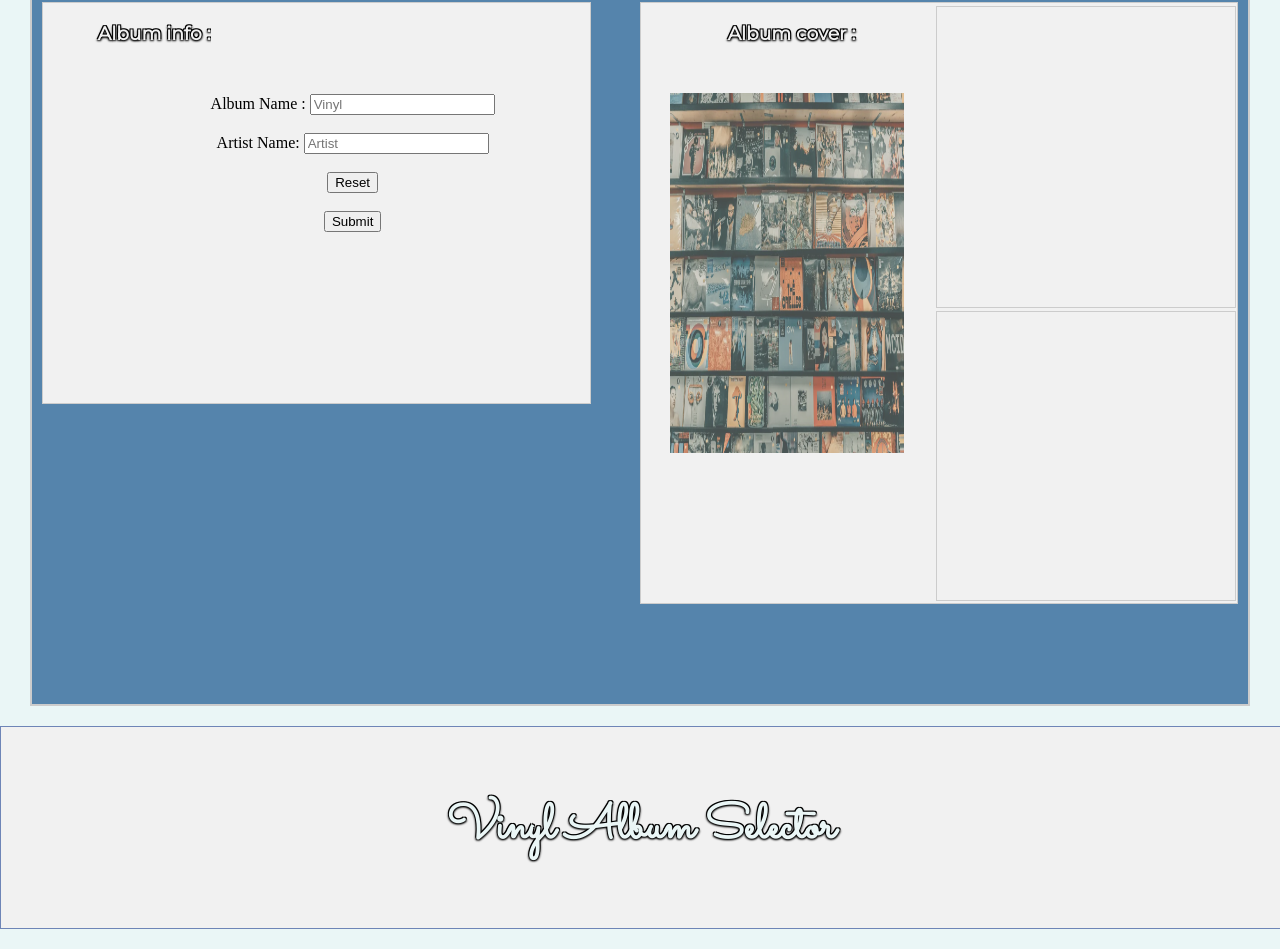
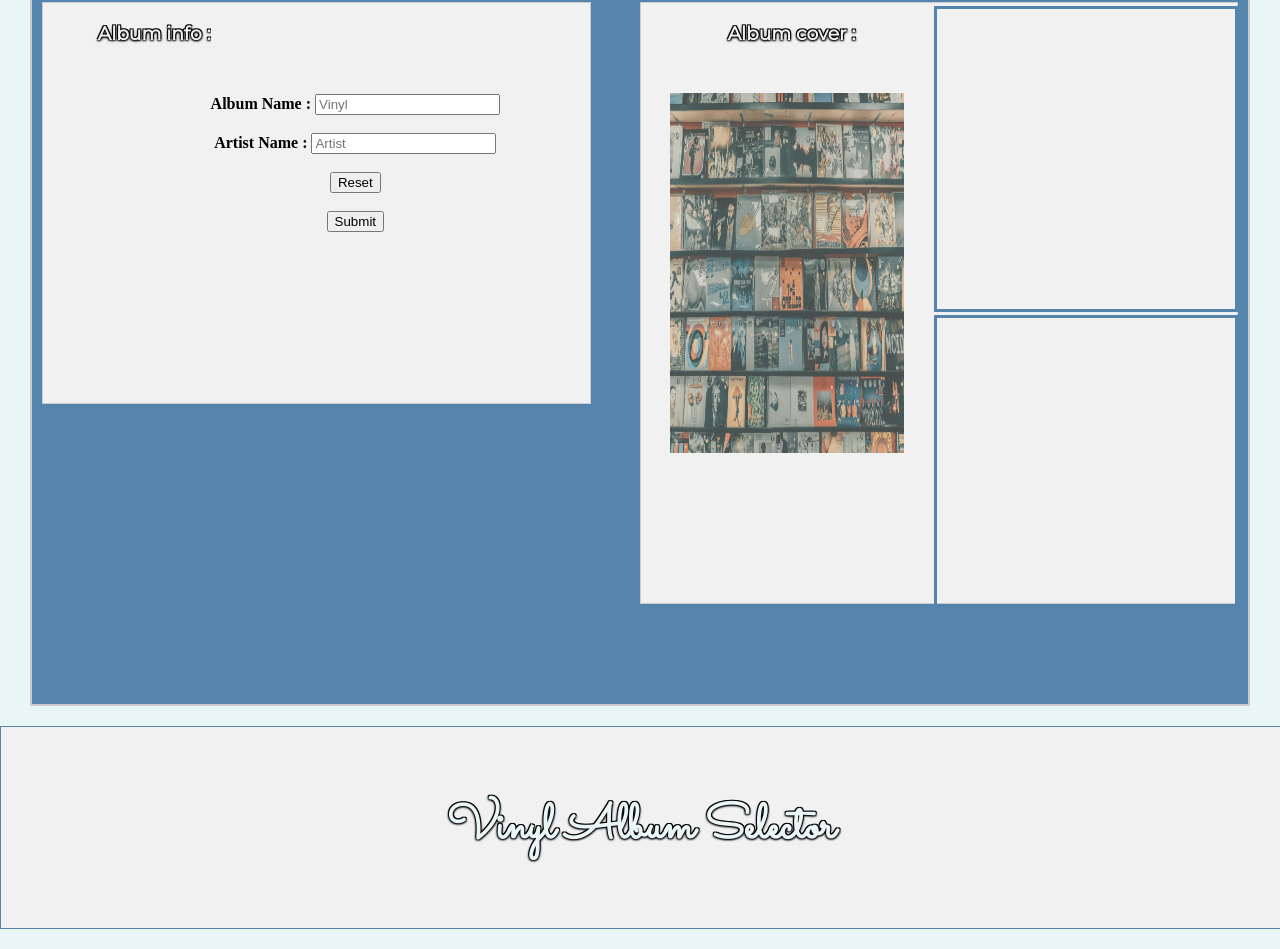
Before and after one commit to SeoChoi56/Album-Selector, a plain HTML site: page index.html in a window 1280 px wide. Shown: the part 252-1201 px from the top of the page. Drawn offline with Linux system fonts and the light colour scheme.

Commit message:
Added scroll behavior and overflow to both albumpicdiv and tracklistdiv

```diff
--- a/index.html
+++ b/index.html
@@ -28,14 +28,14 @@
                                 <br>
                                 <br>
 
-                            <label for="albumname"> Album Name :</label>
+                            <label for="albumname"><strong>Album Name : </strong> </label>
                             <input type="text" id="albumname" name =" albumname" placeholder="Vinyl" required>
                             </div>
 
                             <br>
 
                             <div>
-                            <label for="artistname"> Artist Name:</label>
+                            <label for="artistname"><strong>Artist Name : </strong> </label>
                             <input type="text" id="artistname" name =" artistname" placeholder="Artist" required>
                             </div>
 
--- a/styles.css
+++ b/styles.css
@@ -19,7 +19,7 @@ h2 {
     border: 1px solid #ccc;
     /* border-bottom: dotted;
     border-bottom-width: 3px; */
-    border-color: #6E85B7;
+    border-color: #5584AC;
     text-align: center;
     width: 100%;
     margin-top: 20px;
@@ -150,13 +150,24 @@ aside:nth-child(2) {
 
 #albumpicdiv {
     margin: 3px 3px auto 3px;
-    border: 1px solid #ccc;
+    border: 3px solid #5584AC;
+    margin-left: 1px;
+    scroll-behavior: auto;
+    scroll-behavior: smooth;
+    overflow: hidden;
+    overflow-y: scroll;
 }
 
 
 #tracklistdiv {
-    margin: 3px 3px auto 3px;
-    border: 1px solid #ccc;
+    margin: 3px;
+    border: 3px solid #5584AC;
+    margin-left: 1px;
+    margin-bottom: 3px;
+    scroll-behavior: auto;
+    scroll-behavior: smooth;
+    overflow: hidden;
+    overflow-y: scroll;
 }
 
 #albumform {
@@ -169,7 +180,7 @@ aside:nth-child(2) {
     margin-bottom: 20px;
     background-color: #F1F1F1;
     border: 1px solid #ccc;
-    border-color: #6E85B7;
+    border-color: #5584AC;
     text-align: center;
     width: 100%;
     padding-top: 2%;
```
